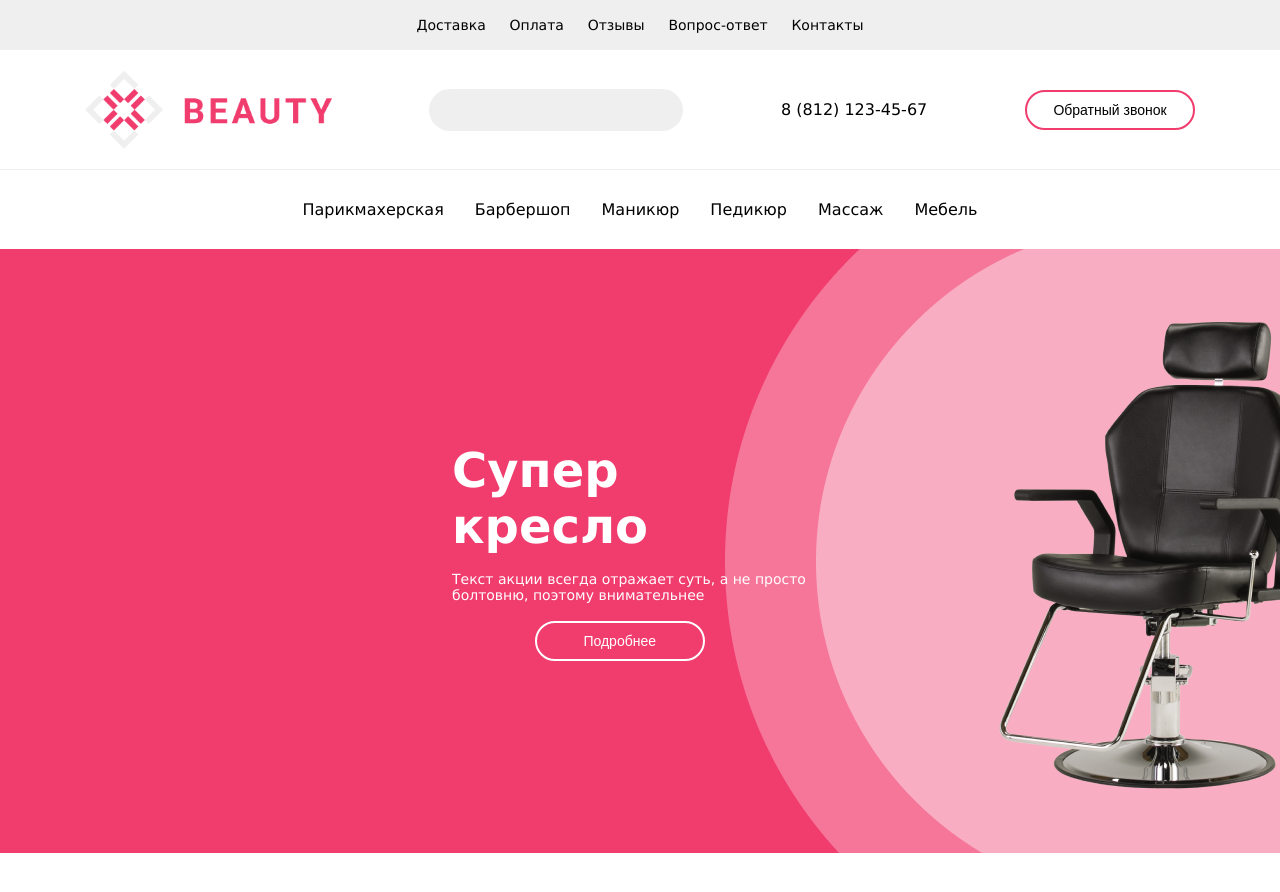
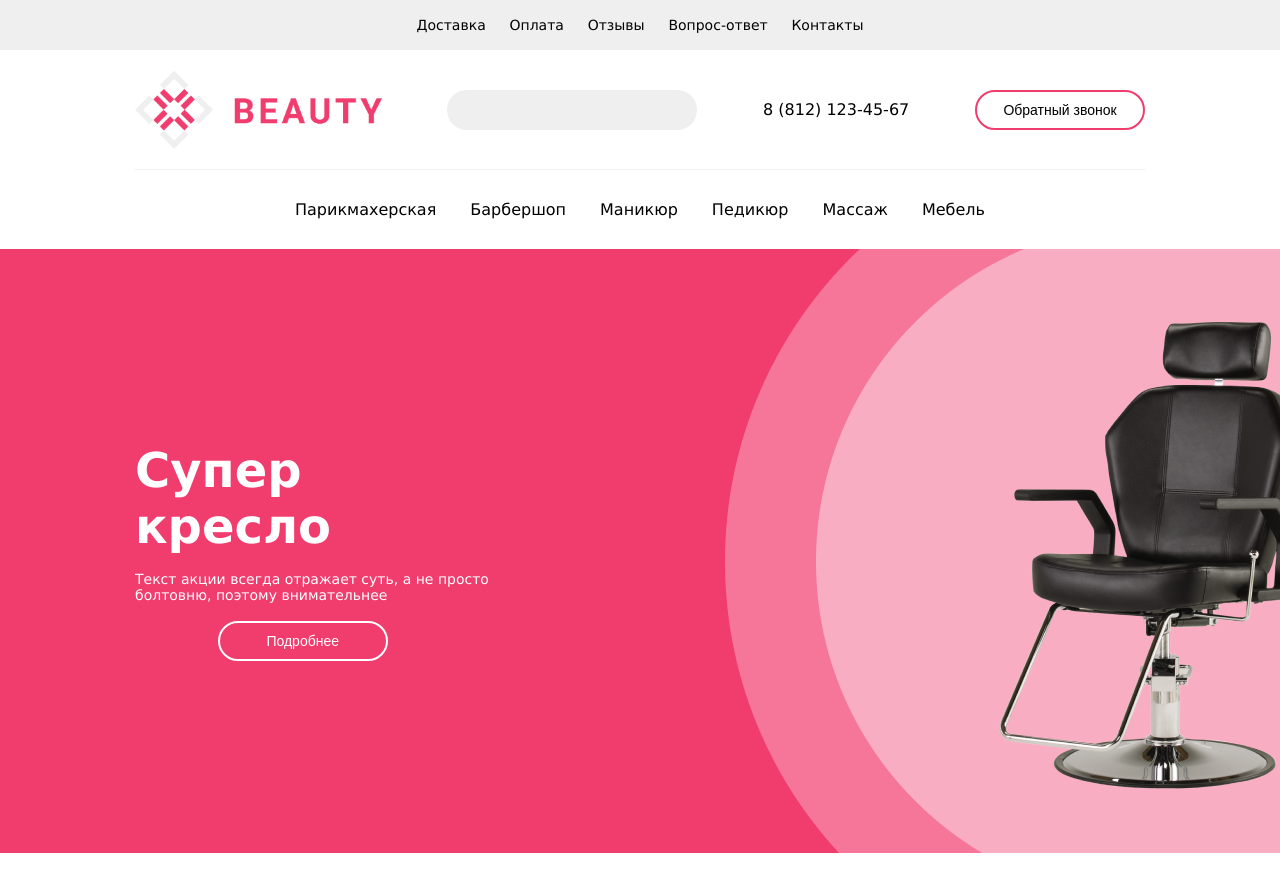
Before and after one commit to helis5/BEAUTY, a plain HTML site: page index.html in a window 1280 px wide. Drawn offline with Linux system fonts and the light colour scheme.

Commit message:
first commit

```diff
--- a/index.html
+++ b/index.html
@@ -2,7 +2,7 @@
 <html>
 <head>
     <meta charset="UTF-8">
-    <!--<meta name="viewport" content="width=device-width, initial-scale=1">-->
+    <meta name="viewport" content="width=device-width">
     <link href="styles/header-styles.css" rel="stylesheet" type="text/css">
     <link href="styles/main-styles.css" rel="stylesheet" type="text/css">
     <link href="styles/footer-styles.css" rel="stylesheet" type="text/css">
@@ -10,48 +10,51 @@
     <title>Super-chair</title>
     <!--<link href="https://cdn.jsdelivr.net/npm/bootstrap@5.0.1/dist/css/bootstrap.min.css" rel="stylesheet" integrity="sha384-+0n0xVW2eSR5OomGNYDnhzAbDsOXxcvSN1TPprVMTNDbiYZCxYbOOl7+AMvyTG2x" crossorigin="anonymous">
     <script src="https://cdn.jsdelivr.net/npm/bootstrap@5.0.1/dist/js/bootstrap.bundle.min.js" integrity="sha384-gtEjrD/SeCtmISkJkNUaaKMoLD0//ElJ19smozuHV6z3Iehds+3Ulb9Bn9Plx0x4" crossorigin="anonymous"></script>-->
-
-
-
 </head>
 <body>
-<header>
-    <div class="data">
-        <div class="menu">
-            <div>Доставка</div>
-            <div>Оплата</div>
-            <div>Отзывы</div>
-            <div>Вопрос-ответ</div>
-            <div>Контакты</div>
+
+<section class="container preheader data-container">
+    <div class="data inner">
+        <nav class="menu">
+            <a href="#">Доставка</a>
+            <a href="#">Оплата</a>
+            <a href="#">Отзывы</a>
+            <a href="#">Вопрос-ответ</a>
+            <a href="#">Контакты</a>
+        </nav>
     </div>
-    </div>
-    <div class="info">
+</section>
+
+<header class="container">
+    <div class="inner info">
         <div class="search">
             <div class="internal-elements">
                 <div class="logo">
                     <img src="images/logo.png">
                 </div>
                 <input class="string-to-enter">
-                <div class="phone-number">8 (812) 123-45-67</div>
+                <a href="tel:+88121234567" class="phone-number">8 (812) 123-45-67</a>
                 <input class="bell" type="button" value="Обратный звонок">
             </div>
         </div>
         <div class="horizontal-stripe"></div>
         <div class="menu">
-            <div class="internal-elements">
-                <div>Парикмахерская</div>
-                <div>Барбершоп</div>
-                <div>Маникюр</div>
-                <div>Педикюр</div>
-                <div>Массаж</div>
-                <div>Мебель</div>
-            </div>
+            <nav class="internal-elements">
+                <a href="#">Парикмахерская</a>
+                <a href="#">Барбершоп</a>
+                <a href="#">Маникюр</a>
+                <a href="#">Педикюр</a>
+                <a href="#">Массаж</a>
+                <a href="#">Мебель</a>
+            </nav>
         </div>
     </div>
 </header>
 
 
 <main>
+    <section class="container background-banner">
+        <div class="inner banner">
             <div class="super-chair">
                 <div class="description">
                     <h1>Супер кресло</h1>
@@ -60,9 +63,17 @@
                     <input type="button" value="Подробнее">
                 </div>
             </div>
+        </div>
+    </section>
+
+    <section class="container ">
+        <div class="inner">
+            <div style=""></div>
+        </div>
+    </section>
+
 </main>
 
-<!--////////////////////////////////////////-->
 
 <footer>
 
--- a/styles/header-styles.css
+++ b/styles/header-styles.css
@@ -1,33 +1,40 @@
 header{
-	display: flex;
-	align-items: center;
-	background-color: white;
-	flex-wrap: wrap;
-	width: 100%;
+	/*display: flex;*/
+	/*align-items: center;*/
+	/*background-color: white;*/
+	/*flex-wrap: wrap;*/
+	/*width: 100%;*/
 	color: white;
 }
 
-header .data{
+.preheader.data-container{
+	background-color: #EFEFEF;
+
+}
+.preheader .data{
 	display: flex;
 	justify-content: center;
 	align-items: center;
-	width: 100%;
 	height: 50px;
-	background-color: #EFEFEF;
 	font-size: 14px;
 	color: black;
 }
-header .data .menu{
+.preheader .data .menu{
 	display: flex;
-	width: 447px;
+	max-width: 447px;
+	width: 100%;
 	justify-content: space-between;
 }
 
-header .data .menu div:hover{
+.preheader .data .menu div:hover{
 	cursor: pointer;
 	text-decoration: underline;
 }
 
+/*header .info-container{*/
+/*	*/
+/*	*/
+/*}*/
 header .info{
 	display: flex;
 	flex-direction: column;
@@ -91,10 +98,13 @@ header .info .menu .internal-elements{
 	display: flex;
 	justify-content: space-between;
 	align-items: center;
-	width: 675px;
+	max-width: 700px;
+	width: 100%;
 	height: 19px;
 }
-
+header .info .menu .internal-elements > a{
+	padding: 0 5px;
+}
 
 header .info .logo{
 	height: 80px;
--- a/styles/main-styles.css
+++ b/styles/main-styles.css
@@ -7,13 +7,21 @@ main{
 }
 
 main .super-chair{
-	display: flex;
-	/*align-items: center;*/
-	width: 100%;
-	height: 604px;
-	background: url(../images/armchair.png);
+	margin: auto auto auto 0;
+
+}
+main section.background-banner.container{
+	min-height: 604px;
+	/*height: 100%;*/
+	/*padding: 10vh 0;*/
+	background: url(../images/armchair.png) no-repeat ;
+	background-size: cover;
+
 }
 
+main .banner{
+	display: flex;
+}
 main .super-chair .description{
 	display: flex;
 	flex-direction: column;
--- a/styles/other-styles.css
+++ b/styles/other-styles.css
@@ -1,6 +1,35 @@
+/*Переменные*/
+:root{
+	--max-container: 1110px;
+}
+*{
+	box-sizing: border-box;
+	min-height: 0;
+	min-width: 0;
+}
+a{
+	color: inherit;
+	text-decoration: none;
+}
+html{
+	overflow-x: hidden;
+	position: relative;
+	display: block;
+}
+body{
+	margin: 0;
+	font-family: Verdana, Helvetica, Arial, sans-serif;
+}
 
-body{
-	margin: 0px;
-	font-family: Verdana, Helvetica, Arial, sans-serif;
-	overflow: visible;
+/*Контейнер обертка*/
+.container{
+	width: 100%;
+	display: flex;
 }
+
+.container > .inner{
+	width: 100%;
+	margin: auto;
+	max-width: var(--max-container);
+	padding: 0 50px;
+}
```
Lines whose indentation alone changed are shown as unchanged.
